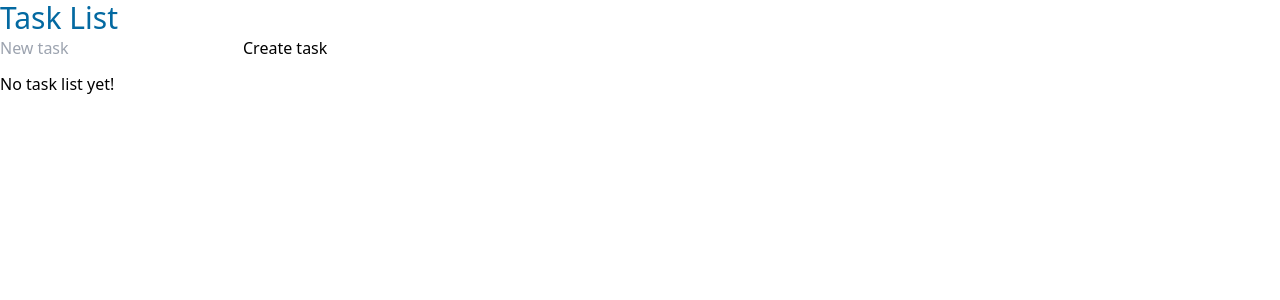
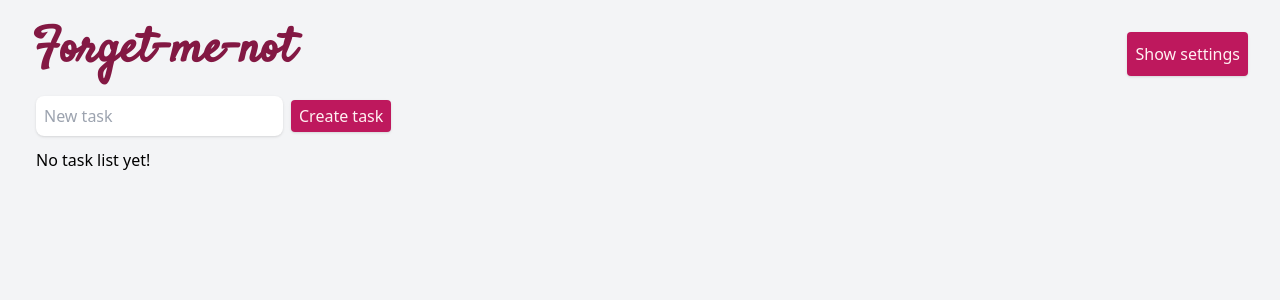
Before and after one commit to MaGaBoo/Forget-me-not, a React app: page / in a window 1280 px wide. Shown: the top 300 px of the page. Built offline with nearby package versions, Linux system fonts and the light colour scheme.

Commit message:
styles and animations

```diff
--- a/package.json
+++ b/package.json
@@ -21,6 +21,7 @@
     "autoprefixer": "^10.4.9",
     "axios": "^0.27.2",
     "bootstrap": "^5.2.1",
+    "framer-motion": "^7.3.2",
     "jest-environment-jsdom": "^29.0.3",
     "postcss-cli": "^10.0.0",
     "react": "^18.2.0",
--- a/public/index.html
+++ b/public/index.html
@@ -5,13 +5,14 @@
     <meta http-equiv="X-UA-Compatible" content="IE=edge">
     <meta name="viewport" content="width=device-width, initial-scale=1.0">
     <title>Task List</title>
-   <!--  <link href="https://cdn.jsdelivr.net/npm/bootstrap@5.2.1/dist/css/bootstrap.min.css" rel="stylesheet" integrity="sha384-iYQeCzEYFbKjA/T2uDLTpkwGzCiq6soy8tYaI1GyVh/UjpbCx/TYkiZhlZB6+fzT" crossorigin="anonymous"> -->
+    <link rel="stylesheet"
+    href="https://fonts.googleapis.com/css?family=Satisfy">
 </head>
 <body>
     <div id="root">
         <!-- Aquí se renderiza el componente principal de React (App.jsx)-->
     </div>
-<!--     <script src="https://cdn.jsdelivr.net/npm/bootstrap@5.2.1/dist/js/bootstrap.bundle.min.js" integrity="sha384-u1OknCvxWvY5kfmNBILK2hRnQC3Pr17a+RTT6rIHI7NnikvbZlHgTPOOmMi466C8" crossorigin="anonymous"></script> -->
+
     <link rel="stylesheet" href="../src/styles/css/index.css" type="text/css" />
 </body>
 </html>
--- a/src/components/App.jsx
+++ b/src/components/App.jsx
@@ -1,12 +1,59 @@
-import React from 'react'
-import TaskList from './lists/TaskList'
+import React, { useState, useEffect } from "react";
+import TaskList from "./lists/TaskList";
+import Settings from "./settings/Settings";
+import { motion, AnimatePresence } from "framer-motion";
 
 const App = () => {
-    return (
+  const [dark, setDark] = useState(false);
+  const [showSettings, setShowSettings] = useState(false);
+
+  /**
+   * UseEffect
+   * Create state variable to storage config value from localStorage
+   */
+
+  useEffect(() => {
+    setDark(false);
+  }, []);
+
+  /**
+   *
+   * Function to toggle theme dark/light
+   */
+
+  const toggleDark = () => setDark(!dark);
+
+  return (
+    <div className={`${dark ? "dark" : ""}`}>
+      <div
+        className={
+          "h-screen p-4 flex flex-col bg-gray-100 text dark:bg-neutral-800 transition dark:text-pink-50"
+        }
+      >
         <div>
-            <TaskList />
+          <TaskList // this children take control of state defined on father App
+            showSettings={showSettings}
+            setShowSettings={setShowSettings}
+          />
+          <AnimatePresence
+            initial={false}
+            exitBeforeEnter={true}
+            onExitComplete={() => null}
+          >
+            {showSettings && (
+              <motion.div
+              initial={{ y: "100vh" }}
+              animate={{ y: "0" }}
+              exit={{ y: "100vh" }}
+              >
+                <Settings toggleDark={toggleDark} />
+              </motion.div>
+            )}
+          </AnimatePresence>
         </div>
-    )
-}
+      </div>
+    </div>
+  );
+};
 
-export default App
+export default App;
--- a/src/components/lists/TaskList.jsx
+++ b/src/components/lists/TaskList.jsx
@@ -1,6 +1,7 @@
 /* eslint-disable multiline-ternary */
 /* eslint-disable no-import-assign */
 import React, { useState } from "react";
+import { motion } from "framer-motion";
 
 /**
  * Component to manage Task List
@@ -8,7 +9,7 @@ import React, { useState } from "react";
  * @returns {React.Component}
  */
 
-const TaskList = () => {
+const TaskList = ({ showSettings, setShowSettings }) => {
   /* const tasks = useList([]); */
 
   const [newTask, setNewTask] = useState("");
@@ -20,6 +21,7 @@ const TaskList = () => {
    */
 
   const addNewTask = () => {
+    if (newTask === "") return;
     setTaskList([...taskList, { task: newTask, completed: false }]);
     setNewTask("");
   };
@@ -62,11 +64,27 @@ const TaskList = () => {
   };
 
   return (
-    <div className="container-md">
-      <h1 className="text-3xl text-sky-700">Task List</h1>
-      <div className="input-container mb-3">
+    <>
+      <header className="flex justify-between m-4">
+        <h1
+        className="text-3xl text-pink-900 font-semibold dark:text-pink-400 mb-2"
+        style={{ fontFamily: "Satisfy", fontSize: "3rem" }}
+        >
+          Forget-me-not
+        </h1>
+        <motion.button
+          whileHover={{ scale: 1.1 }}
+          whileTap={{ scale: 0.9 }}
+          className="main-btn"
+          onClick={() => setShowSettings(!showSettings)}
+        >
+          {!showSettings ? "Show settings" : "Hide settings"}
+        </motion.button>
+      </header>
+      <div className="container my-5 ml-5">
+        <div>
           <input
-          className="input me-3"
+            className="shadow py-2 px-2 rounded-lg outline-non transition-all duration-300 focus:ring-2 mr-2 dark:bg-neutral-700"
             value={newTask}
             onKeyDown={insertNewItemWithEnterKey}
             onChange={editNewItem}
@@ -74,31 +92,38 @@ const TaskList = () => {
             type="text"
           ></input>
 
-        <button className="btn btn-success" onClick={addNewTask}>
+          <button className="main-btn" onClick={addNewTask}>
             Create task
           </button>
         </div>
 
         {isTasksEmpty() ? (
-        <p>No task list yet!</p>
+          <p className="py-3">No task list yet!</p>
         ) : (
           <ul>
             {taskList.map((item, index) => (
-            <li className="list-group-item" key={index}>
+              <li className="mt-2" key={index}>
                 <input
                   style={{ textDecoration: "line-through" }}
-                className="form-check-input me-2"
+                  className="me-2 checked:bg-pink-500"
                   type="checkbox"
                   onClick={() => onToggleCompleteItem(index)}
                   onChange={() => {}}
                   checked={item.completed}
                 />
+                <span
+                  className={`ml-2 text-gray-800 dark:text-gray-100 text-sm italic ${
+                    item.completed && "line-through"
+                  }`}
+                >
                   {item.task}
+                </span>
               </li>
             ))}
           </ul>
         )}
       </div>
+    </>
   );
 };
 
--- /dev/null
+++ b/src/components/settings/Settings.jsx
@@ -0,0 +1,36 @@
+import React from 'react';
+import useLocalStorage from '../../hooks/useLocalStorage';
+
+const defaultConfig = {
+    theme: "dark",
+    lang: "es"
+};
+
+export default function Settings ({ toggleDark }) {
+    const [config, setConfig] = useLocalStorage("config", defaultConfig);
+
+/**
+ * Function to toggle theme light/dark in LocalStorage and app state
+ * @param {*} event - click event from React
+ */
+
+    const toggleMode = (event) => {
+        event.preventDefault();
+        setConfig((oldConfig) => ({
+            ...oldConfig,
+            theme: oldConfig.theme === "light" ? "dark" : "light"
+        }));
+        toggleDark();
+    };
+
+    return (
+        <div className='text-right mr-4'>
+            <hr className='my-4' />
+                <h1 className="text-3xl text-pink-900 font-semibold mb-4 dark:text-pink-400">Settings</h1>
+                <p className="text-sm font-semibold">Current theme: <span>{config.theme}</span></p>
+                <button className="main-btn mt-4" type="button" onClick={toggleMode}>
+                Toggle
+                </button>
+        </div>
+    );
+}
--- /dev/null
+++ b/src/hooks/useLocalStorage.js
@@ -0,0 +1,24 @@
+import { useState, useEffect } from "react";
+
+const useLocalStorage = (key, defaultValue = null) => {
+  const [value, setValue] = useState(() => {
+    try {
+      const item = localStorage.getItem(key);
+      if (item !== null) {
+        return JSON.parse(item);
+      }
+
+      return defaultValue;
+    } catch (error) {
+      return defaultValue;
+    }
+  });
+
+useEffect(() => {
+    localStorage.setItem(key, JSON.stringify(value));
+}, [key, value]);
+
+return [value, setValue];
+};
+
+export default useLocalStorage
--- a/src/styles/css/index.css
+++ b/src/styles/css/index.css
@@ -1,3 +1,9 @@
 @tailwind base;
 @tailwind components;
 @tailwind utilities;
+
+@layer components {
+  .main-btn {
+    @apply py-1 px-2 shadow rounded bg-pink-700 text-rose-50 hover:bg-pink-400 hover:text-rose-50 transition dark:bg-pink-300 dark:text-stone-700 dark:hover:bg-pink-400;
+  }
+}
--- a/tailwind.config.js
+++ b/tailwind.config.js
@@ -2,6 +2,7 @@ module.exports = {
   content: [
     "./src/**/*.{js,jsx,ts,tsx}",
   ],
+  darkMode: "class",
   theme: {
     extend: {},
   },
```
Also changed, not shown: 1 other file (tests, documents, lock files or other folders). Lines whose indentation alone changed are shown as unchanged.
